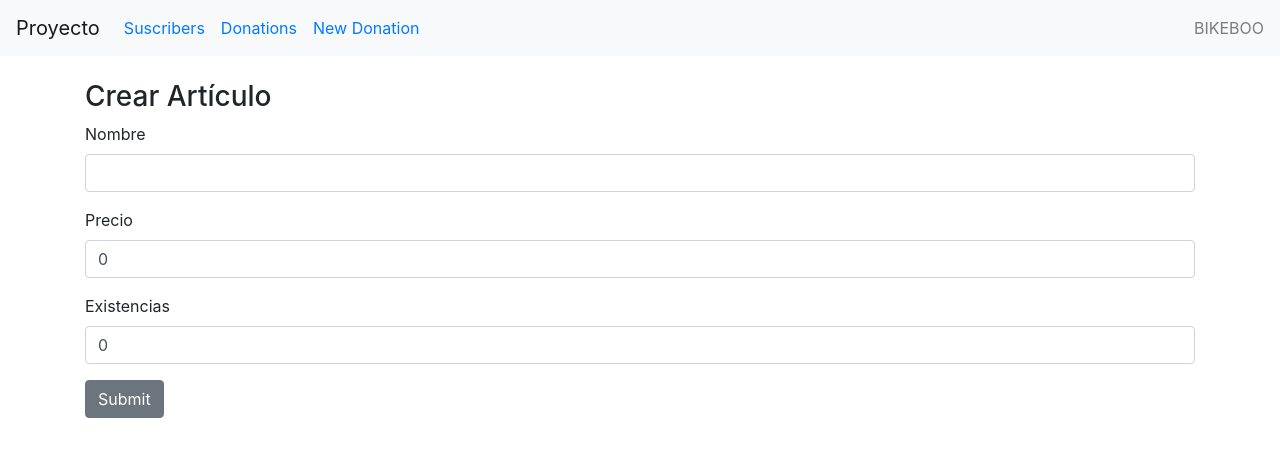
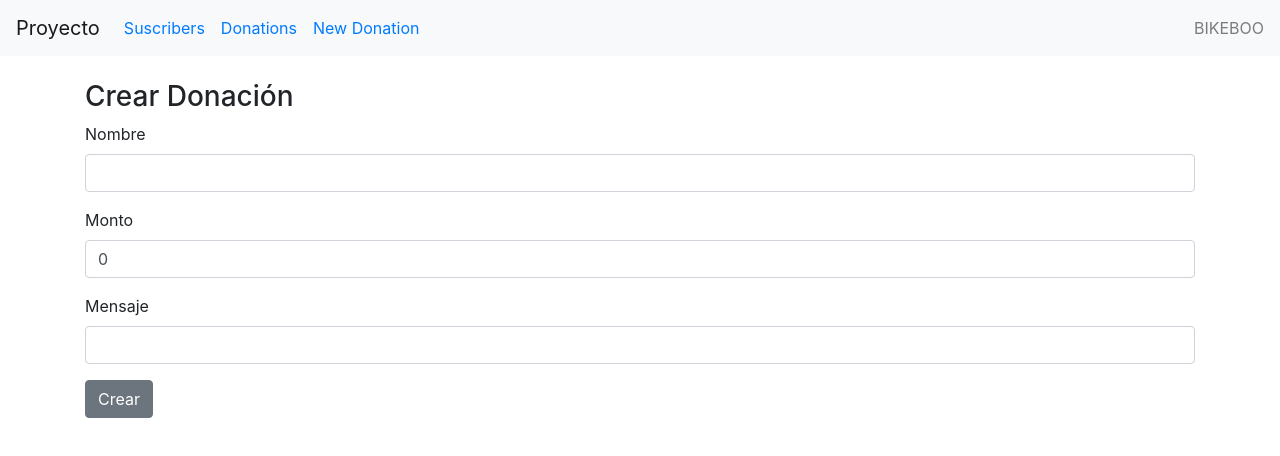
Before and after one commit to Gus657/Frontend-CintaRoja, a React (Create React App) app: page /new-donation in a window 1280 px wide. Shown: the top 456 px of the page. Built offline with nearby package versions, Linux system fonts and the light colour scheme.

Commit message:
Crear Donaciones

```diff
--- a/src/components/CreateDonation.js
+++ b/src/components/CreateDonation.js
@@ -10,24 +10,24 @@ import axios from 'axios';
 
 class CreateDonation extends Component {
   state = {
-    nombre: '',
-    precio: 0,
-    existencias: 0,
+    suscriber: '',
+    amount: 0,
+    message: '',
   }
 
   cambiarInput = (e) => {
     console.log(e.target.value);
     switch (e.target.name) {
       case 'nombre':
-        this.setState({ nombre: e.target.value })
+        this.setState({ suscriber: e.target.value })
         break;
 
-      case 'precio':
-        this.setState({ precio: e.target.value })
+      case 'monto':
+        this.setState({ amount: e.target.value })
         break;
 
-      case 'existencias':
-        this.setState({ existencias: e.target.value })
+      case 'message':
+        this.setState({ message: e.target.value })
         break;
 
       default:
@@ -37,43 +37,43 @@ class CreateDonation extends Component {
 
   manejarSubmit = () => {
     const jsonSend = this.state;
-    const URL = 'https://supermercado-devf.herokuapp.com/api/v1/articulos';
+    const URL = 'https://api-gt.herokuapp.com/api/v1/Donations';
     axios.post(URL, jsonSend)
-      .then(res => alert('¡Artículo creado!'))
-      .catch(err => alert('Error al crear artículo'))
+      .then(res => alert('Donacion Creada!'))
+      .catch(err => alert('Error al Crear DOnacion'))
   };
 
   render() {
     return (
       <React.Fragment>
-        <h3>Crear Artículo</h3>
+        <h3>Crear Donación</h3>
 
         <Form>
           <FormGroup>
             <Label>Nombre</Label>
             <Input
-              value={this.state.nombre}
+              value={this.state.suscriber}
               onChange={this.cambiarInput}
               type="text"
               name="nombre"/>
           </FormGroup>
           <FormGroup>
-            <Label>Precio</Label>
+            <Label>Monto</Label>
             <Input
-              value={this.state.precio}
+              value={this.state.amount}
               onChange={this.cambiarInput}
               type="number"
-              name="precio"/>
+              name="monto"/>
           </FormGroup>
           <FormGroup>
-            <Label>Existencias</Label>
+            <Label>Mensaje</Label>
             <Input
-              value={this.state.existencias}
+              value={this.state.message}
               onChange={this.cambiarInput}
-              type="number"
-              name="existencias"/>
+              type="text"
+              name="message"/>
           </FormGroup>
-          <Button onClick={this.manejarSubmit}>Submit</Button>
+          <Button onClick={this.manejarSubmit}>Crear</Button>
         </Form>
 
       </React.Fragment>
```
